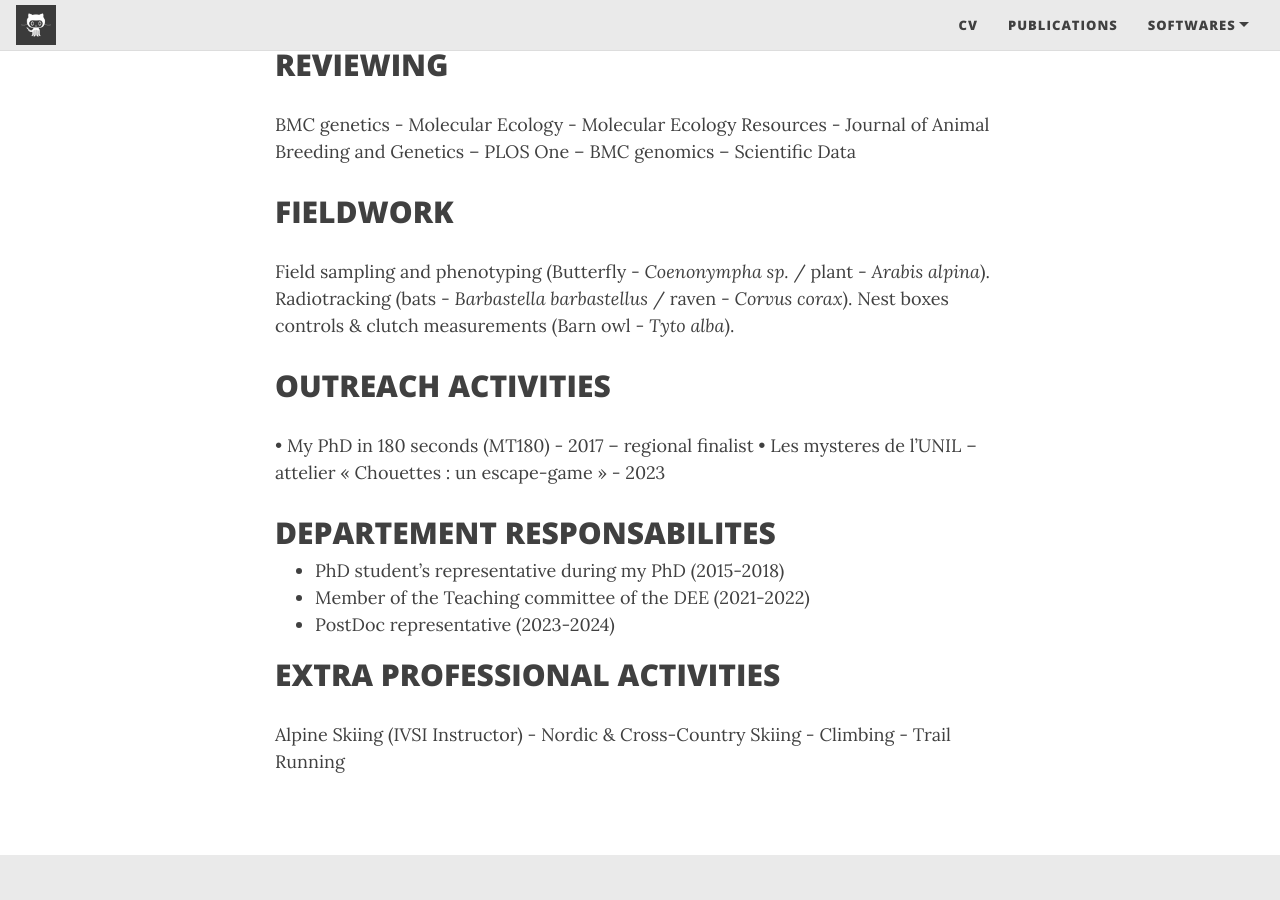
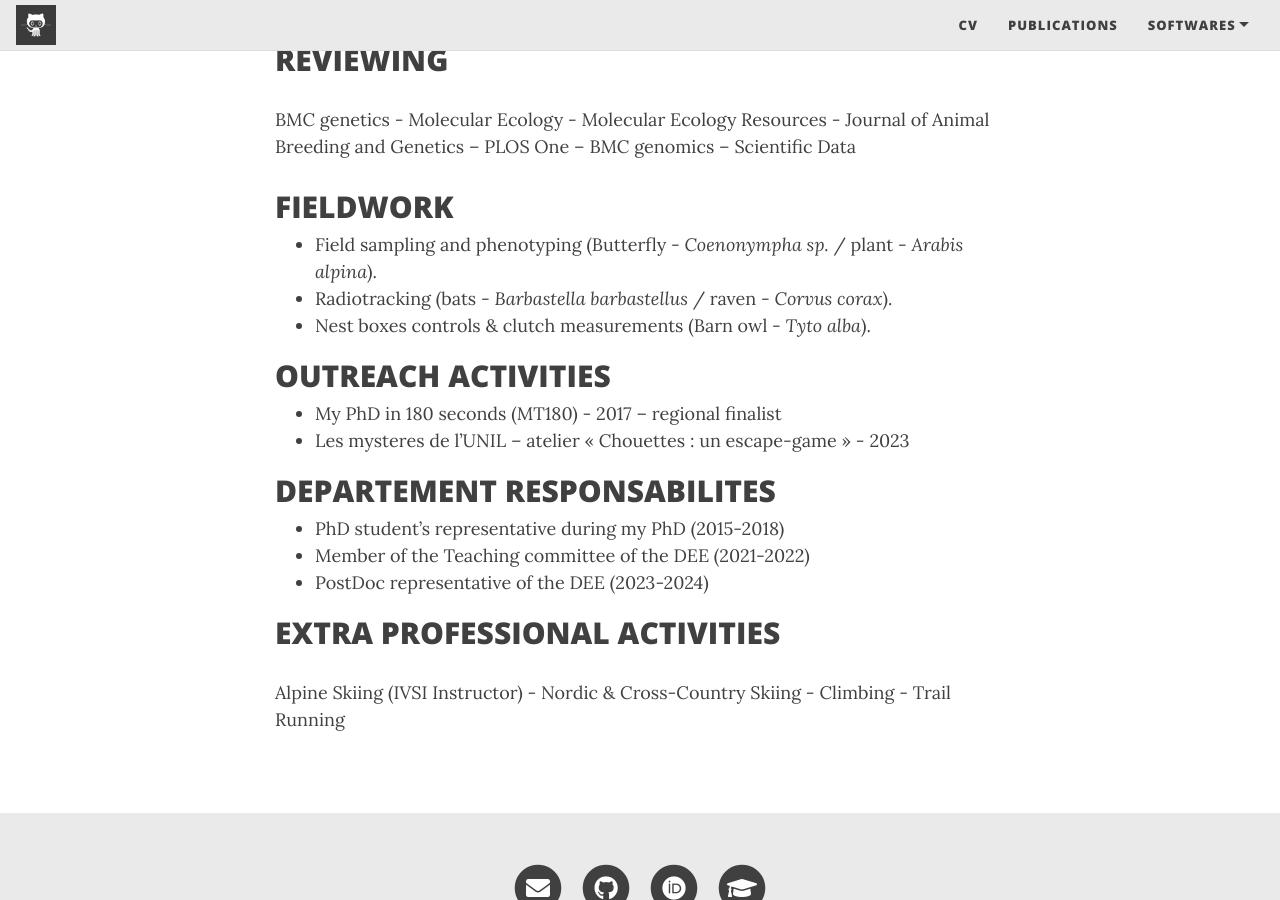
Before and after one commit to cumtr/cumtr.github.io, a Jekyll site: the page built from CV.md, in a window 1280 px wide and 900 px high, scrolled down 4283 px. Built offline with Jekyll 4.4.1, drawn with Linux system fonts in a browser that asks for light colours; nearby versions of some CDN libraries; some of the changed text lies outside the part shown.

Commit message:
Update CV.md

```diff
--- a/CV.md
+++ b/CV.md
@@ -118,10 +118,9 @@
 
 ## FUNDING ACQUISITION
 
-**PhD grant** – thesis scholarship from the French Ministry of Research (**100k EUR**)
-**Internal Project Call (LECA)** – Optimisation of the pre- and post-sequencing parameters for the ddRAD protocol (**10k EUR**)
-**Agassiz Foundation** - From Waste to Knowledge: advancing research and conservation
-through genomic analysis of non-invasive samples (**20k CHF**)
+- **PhD grant** – thesis scholarship from the French Ministry of Research (**100k EUR**)
+- **Internal Project Call (LECA)** – Optimisation of the pre- and post-sequencing parameters for the ddRAD protocol (**10k EUR**)
+-  **Agassiz Foundation** - From Waste to Knowledge: advancing research and conservation through genomic analysis of non-invasive samples (**20k CHF**)
 
 
 ## REVIEWING
@@ -131,20 +130,22 @@
 
 ## FIELDWORK
 
-Field sampling and phenotyping (Butterfly - *Coenonympha sp.* / plant - *Arabis alpina*). Radiotracking (bats - *Barbastella barbastellus* / raven - *Corvus corax*). Nest boxes controls & clutch measurements (Barn owl - *Tyto alba*).
+- Field sampling and phenotyping (Butterfly - *Coenonympha sp.* / plant - *Arabis alpina*).
+- Radiotracking (bats - *Barbastella barbastellus* / raven - *Corvus corax*).
+- Nest boxes controls & clutch measurements (Barn owl - *Tyto alba*).
 
 
 ## OUTREACH ACTIVITIES
 
-• My PhD in 180 seconds (MT180) - 2017 – regional finalist
-• Les mysteres de l’UNIL – attelier « Chouettes : un escape-game » - 2023
+- My PhD in 180 seconds (MT180) - 2017 – regional finalist
+- Les mysteres de l’UNIL – atelier « Chouettes : un escape-game » - 2023
 
 
 ## DEPARTEMENT RESPONSABILITES
 
 - PhD student’s representative during my PhD (2015-2018)
 - Member of the Teaching committee of the DEE (2021-2022)
-- PostDoc representative (2023-2024)
+- PostDoc representative of the DEE (2023-2024)
 
 
 ## EXTRA PROFESSIONAL ACTIVITIES
```
Also changed, not shown: other parts of CV.md (+1 -1 lines).
